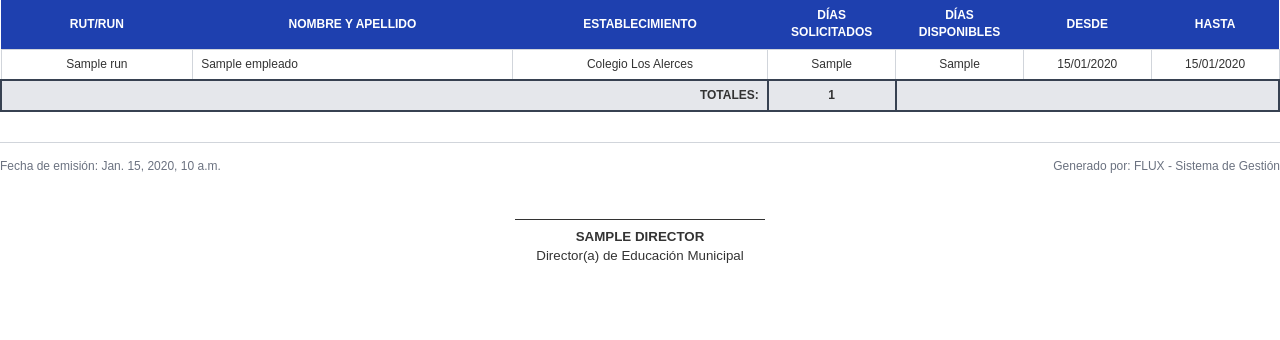
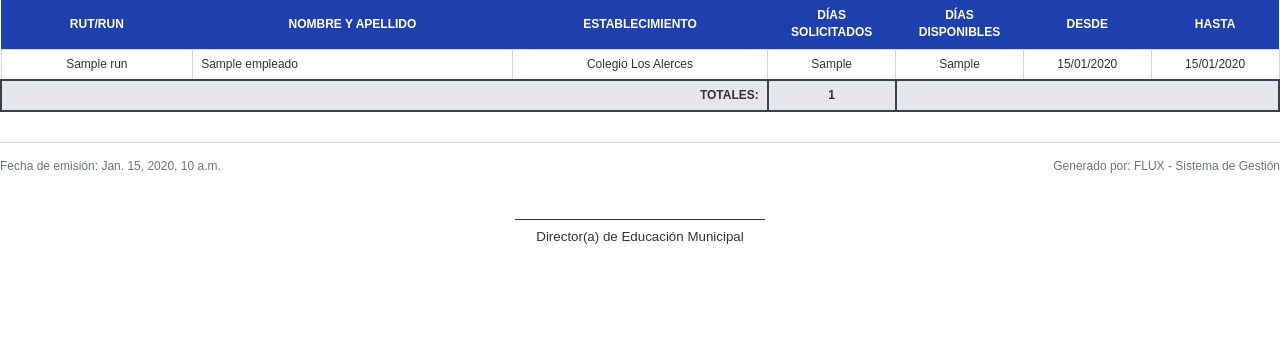
Before and after one commit to sherpa90/gestion-funcionarios-flux, a Django app: template templates/reportes/reporte_mensual_dias_administrativos.html in a window 1280 px wide. Shown: the part 162-502 px from the top of the page. Run offline with Django 5.2, Linux system fonts and the light colour scheme; the template is opened without the code that fills it: most values are stand-ins (such as "Sample title", 1, 10 or a date in 2020).

Commit message:
mejora en reportes descargables

```diff
--- a/templates/reportes/pdf_colectivo.html
+++ b/templates/reportes/pdf_colectivo.html
@@ -185,8 +185,8 @@
     {% endif %}
 
     <div class="footer">
-        Documento generado automáticamente el {{ fecha_exportacion }}
-        {% if director %}<br>Director: {{ director.get_full_name }}{% endif %}
+        Documento generado automáticamente el {{ fecha_exportacion }}<br>
+        Director(a) de Educación Municipal
     </div>
 </body>
 
--- a/templates/reportes/reporte_mensual_dias_administrativos.html
+++ b/templates/reportes/reporte_mensual_dias_administrativos.html
@@ -223,13 +223,6 @@
     <div class="signature">
         <div class="signature-box">
             <div class="signature-line"></div>
-            <div class="signature-title">
-                {% if director %}
-                {{ director.get_full_name|upper }}
-                {% else %}
-                [NOMBRE DEL DIRECTOR]
-                {% endif %}
-            </div>
             <div>Director(a) de Educación Municipal</div>
         </div>
     </div>
```
Also changed, not shown: templates/reportes/pdf_individual.html (+0 -7 lines).
